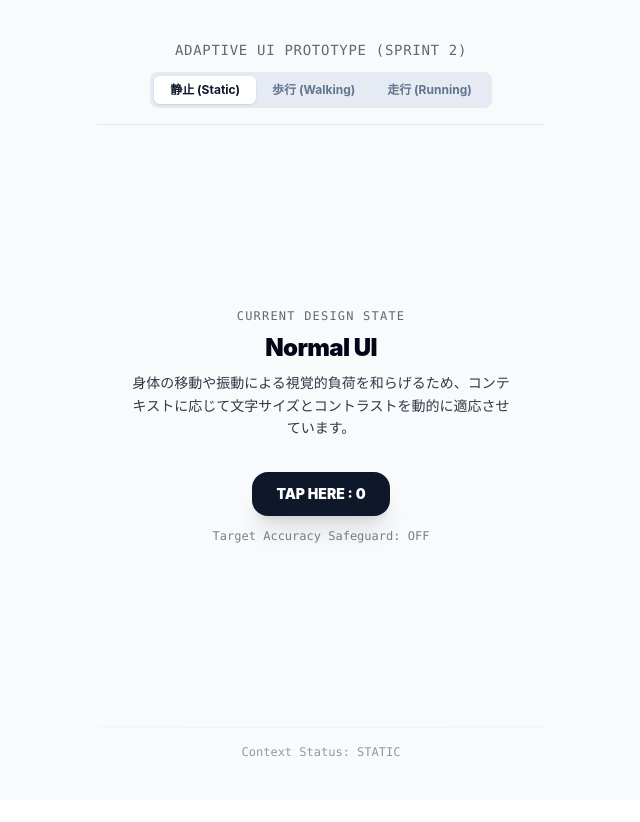
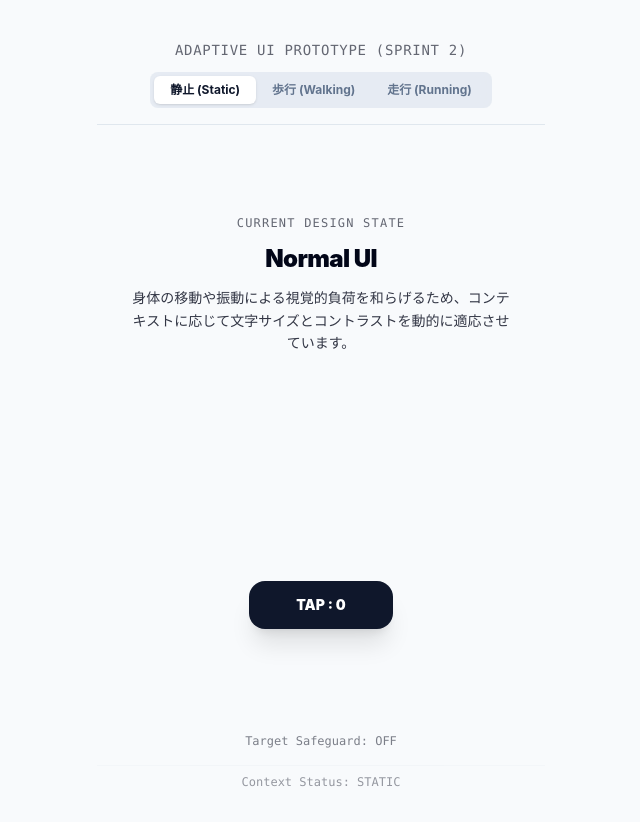
Before and after one commit to Sor03-JP/physical-adaptive-ui, a React (Vite) app in the folder apps/mock-app/: page / in a window 1280 px wide. Shown: the whole page, without its empty margins (319-959 px from the left). Before the commit the page ends 800 px from the top, so only its background shows below. Built offline with nearby package versions, Linux system fonts and the light colour scheme.

Commit message:
fix: テキスト拡大によるボタン位置の押し出しを解消

```diff
--- a/apps/mock-app/src/App.tsx
+++ b/apps/mock-app/src/App.tsx
@@ -1,4 +1,4 @@
-import { useState, useEffect } from 'react'; // 1. useEffect を追加
+import { useState, useEffect } from 'react';
 
 type ActivityMode = 'static' | 'walking' | 'running';
 
@@ -16,19 +16,18 @@ export default function App() {
 
   const handleModeChange = (newMode: ActivityMode) => {
     setMode(newMode);
-
     if (import.meta.hot) {
       import.meta.hot.send('custom:mode-change', { mode: newMode });
     }
   };
 
   return (
-    <div className={`min-h-screen p-6 flex flex-col items-center justify-between font-sans transition-colors duration-300 ${
+    <div className={`min-h-screen p-6 flex flex-col items-center font-sans transition-colors duration-300 ${
       mode === 'static' ? 'bg-slate-50 text-slate-950' :
       mode === 'walking' ? 'bg-slate-900 text-slate-50' : 'bg-black text-white'
     }`}>
 
-      <header className="w-full max-w-md text-center py-4 border-b border-slate-300/50">
+      <header className="w-full max-w-md text-center py-4 border-b border-slate-300/50 flex-none">
         <h1 className="text-sm font-mono uppercase tracking-wider opacity-60 mb-3">
           Adaptive UI Prototype (Sprint 2)
         </h1>
@@ -61,49 +60,51 @@ export default function App() {
         </div>
       </header>
 
-      <main className="w-full max-w-md my-auto flex flex-col items-center justify-center space-y-8">
-        <div className="text-center space-y-2 px-4">
+      <main className="w-full max-w-md flex-1 flex flex-col">
+        <div className="flex-1 flex flex-col items-center justify-center text-center p-4 min-h-[40vh]">
+          <div className="space-y-3">
             <p className="font-mono text-xs uppercase tracking-widest opacity-60">
               Current Design State
             </p>
             <h2 className={`font-black tracking-tight transition-all duration-300 ${
               mode === 'static' ? 'text-2xl' :
-            mode === 'walking' ? 'text-4xl text-sky-400' : 'text-6xl text-amber-400 uppercase animate-pulse'
+              mode === 'walking' ? 'text-4xl text-sky-400' : 'text-5xl text-amber-400 uppercase animate-pulse'
             }`}>
               {mode === 'static' ? 'Normal UI' : mode === 'walking' ? 'Adaptive Large' : 'Running Bold'}
             </h2>
             <p className={`leading-relaxed max-w-sm mx-auto transition-all duration-300 ${
               mode === 'static' ? 'text-sm opacity-80' :
-            mode === 'walking' ? 'text-lg opacity-90 font-medium' : 'text-2xl font-bold tracking-wide'
+              mode === 'walking' ? 'text-lg opacity-90 font-medium' : 'text-xl font-bold tracking-wide'
             }`}>
               身体の移動や振動による視覚的負荷を和らげるため、コンテキストに応じて文字サイズとコントラストを動的に適応させています。
             </p>
           </div>
+        </div>
 
-        <div className="w-full px-4 flex flex-col items-center">
+        <div className="flex-1 flex flex-col items-center justify-center p-4 min-h-[40vh] relative">
           <button
             onClick={() => setCount(count + 1)}
-            className={`font-black rounded-2xl shadow-xl transition-all duration-300 active:scale-95 text-center ${
+            className={`font-black rounded-2xl shadow-xl transition-all duration-300 active:scale-95 text-center flex items-center justify-center ${
               mode === 'static'
-                ? 'w-auto px-6 py-3 bg-slate-900 text-white text-sm hover:bg-slate-800'
+                ? 'w-36 h-12 bg-slate-900 text-white text-sm hover:bg-slate-800'
                 : mode === 'walking'
-                ? 'w-full py-6 bg-sky-500 text-white text-xl tracking-wider ring-4 ring-sky-500/30'
-                : 'w-full py-10 bg-amber-400 text-black text-3xl tracking-widest border-4 border-white ring-8 ring-amber-400/20'
+                ? 'w-56 h-24 bg-sky-500 text-white text-2xl tracking-wider ring-4 ring-sky-500/30'
+                : 'w-72 h-36 bg-amber-400 text-black text-4xl tracking-widest border-4 border-white ring-8 ring-amber-400/20'
             }`}
           >
-            TAP HERE : {count}
+            TAP : {count}
           </button>
 
-          <span className={`mt-3 font-mono text-xs opacity-50 transition-all ${
-            mode === 'running' ? 'text-lg font-bold opacity-100 text-amber-400' : ''
+          <span className={`absolute bottom-4 font-mono text-xs opacity-50 transition-all ${
+            mode === 'running' ? 'text-sm font-bold opacity-100 text-amber-400' : ''
           }`}>
-            Target Accuracy Safeguard: {mode === 'static' ? 'OFF' : mode === 'walking' ? 'MID (Padding +50%)' : 'MAX (Padding +200%)'}
+            Target Safeguard: {mode === 'static' ? 'OFF' : mode === 'walking' ? 'MID (+50%)' : 'MAX (+100%)'}
           </span>
         </div>
 
       </main>
 
-      <footer className="w-full max-w-md text-center py-4 border-t border-slate-300/30 font-mono text-xs opacity-40">
+      <footer className="w-full max-w-md text-center py-2 border-t border-slate-300/30 font-mono text-xs opacity-40 flex-none">
         Context Status: {mode.toUpperCase()}
       </footer>
 
```
Lines whose indentation alone changed are shown as unchanged.
